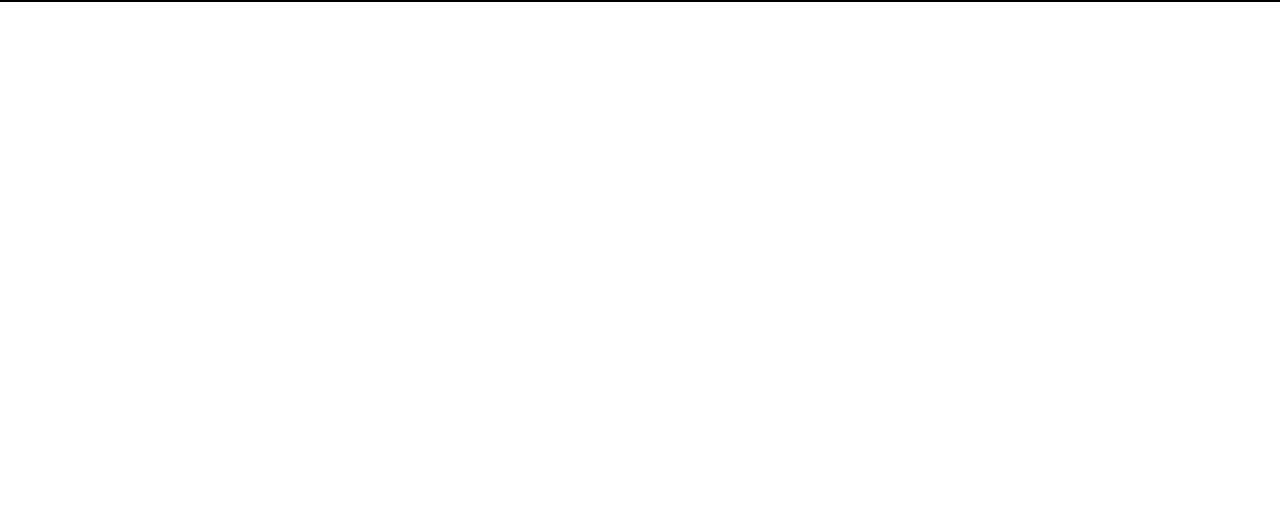
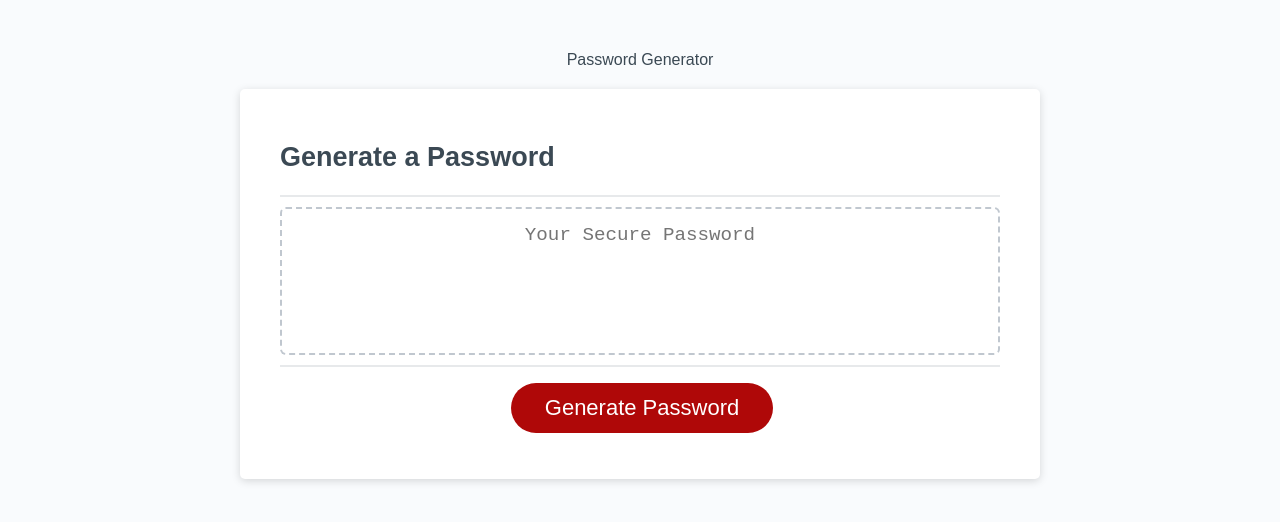
Before and after one commit to EthanGill1988/passwordGen, a plain HTML site: page index.html in a window 1280 px wide. Drawn offline with Linux system fonts and the light colour scheme.

Commit message:
updated starting point

```diff
--- a/index.html
+++ b/index.html
@@ -1,15 +1,34 @@
 <!DOCTYPE html>
-<html lang="en-us">
-
-<head>
-    <meta charset="UTF-8"/>
-    <link rel="stylesheet" href="styles.css">
+<html lang="en">
+  <head>
+    <meta charset="UTF-8" />
+    <meta name="viewport" content="width=device-width, initial-scale=1.0" />
+    <meta http-equiv="X-UA-Compatible" content="ie=edge" />
     <title>Password Generator</title>
-</head>
-
-<body>
-    <div class="box">
-
+    <link rel="stylesheet" href="styles.css" />
+  </head>
+  <body>
+    <div class="wrapper">
+      <header>
+        <h1></h1>Password Generator</h1>
+      </header>
+      <div class="card">
+        <div class="card-header">
+          <h2>Generate a Password</h2>
+        </div>
+        <div class="card-body">
+          <textarea
+            readonly
+            id="password"
+            placeholder="Your Secure Password"
+            aria-label="Generated Password"
+          ></textarea>
+        </div>
+        <div class="card-footer">
+          <button id="generate" class="btn">Generate Password</button>
+        </div>
+      </div>
     </div>
-</body>
+    <script src="script.js"></script>
+  </body>
 </html>
--- a/styles.css
+++ b/styles.css
@@ -1,8 +1,137 @@
-* {
-    margin: 0;
-    padding: 0;
+*,
+*::before,
+*::after {
+  box-sizing: border-box;
 }
 
-.box {
-    border: solid black 1px;
+html,
+body,
+.wrapper {
+  height: 100%;
+  margin: 0;
+  padding: 0;
 }
+
+body {
+    font-family: sans-serif;
+    background-color: #f9fbfd;
+  }
+
+  .wrapper {
+    padding-top: 30px;
+    padding-left: 20px;
+    padding-right: 20px;
+  }
+
+  header {
+    text-align: center;
+    padding: 20px;
+    padding-top: 0px;
+    color: hsl(206, 17%, 28%);
+  }
+
+  .card {
+    background-color: hsl(0, 0%, 100%);
+    border-radius: 5px;
+    border-width: 1px;
+    box-shadow: rgba(0, 0, 0, 0.15) 0px 2px 8px 0px;
+    color: hsl(206, 17%, 28%);
+    font-size: 18px;
+    margin: 0 auto;
+    max-width: 800px;
+    padding: 30px 40px;
+  }
+
+  .card-header::after {
+    content: " ";
+    display: block;
+    width: 100%;
+    background: #e7e9eb;
+    height: 2px;
+  }
+
+  .card-body {
+    min-height: 100px;
+  }
+
+  .card-footer {
+    text-align: center;
+  }
+
+  .card-footer::before {
+    content: " ";
+    display: block;
+    width: 100%;
+    background: #e7e9eb;
+    height: 2px;
+  }
+
+  .card-footer::after {
+    content: " ";
+    display: block;
+    clear: both;
+  }
+
+  .btn {
+    border: none;
+    background-color: hsl(360, 91%, 36%);
+    border-radius: 25px;
+    box-shadow: rgba(0, 0, 0, 0.1) 0px 1px 6px 0px rgba(0, 0, 0, 0.2) 0px 1px 1px
+      0px;
+    color: hsl(0, 0%, 100%);
+    display: inline-block;
+    font-size: 22px;
+    line-height: 22px;
+    margin: 16px 16px 16px 20px;
+    padding: 14px 34px;
+    text-align: center;
+    cursor: pointer;
+  }
+
+  button[disabled] {
+    cursor: default;
+    background: #c0c7cf;
+  }
+
+  .float-right {
+    float: right;
+  }
+
+  #password {
+    -webkit-appearance: none;
+    -moz-appearance: none;
+    appearance: none;
+    border: none;
+    display: block;
+    width: 100%;
+    padding-top: 15px;
+    padding-left: 15px;
+    padding-right: 15px;
+    padding-bottom: 85px;
+    font-size: 1.2rem;
+    text-align: center;
+    margin-top: 10px;
+    margin-bottom: 10px;
+    border: 2px dashed #c0c7cf;
+    border-radius: 6px;
+    resize: none;
+    overflow: hidden;
+  }
+
+  @media (max-width: 690px) {
+    .btn {
+      font-size: 1rem;
+      margin: 16px 0px 0px 0px;
+      padding: 10px 15px;
+    }
+
+    #password {
+      font-size: 1rem;
+    }
+  }
+
+  @media (max-width: 500px) {
+    .btn {
+      font-size: 0.8rem;
+    }
+  }
```
